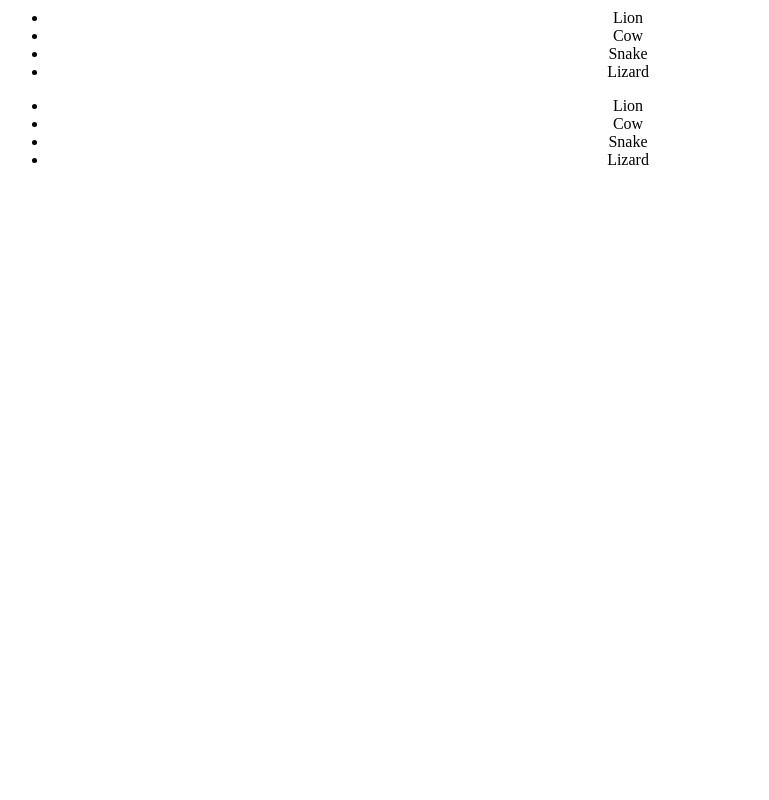
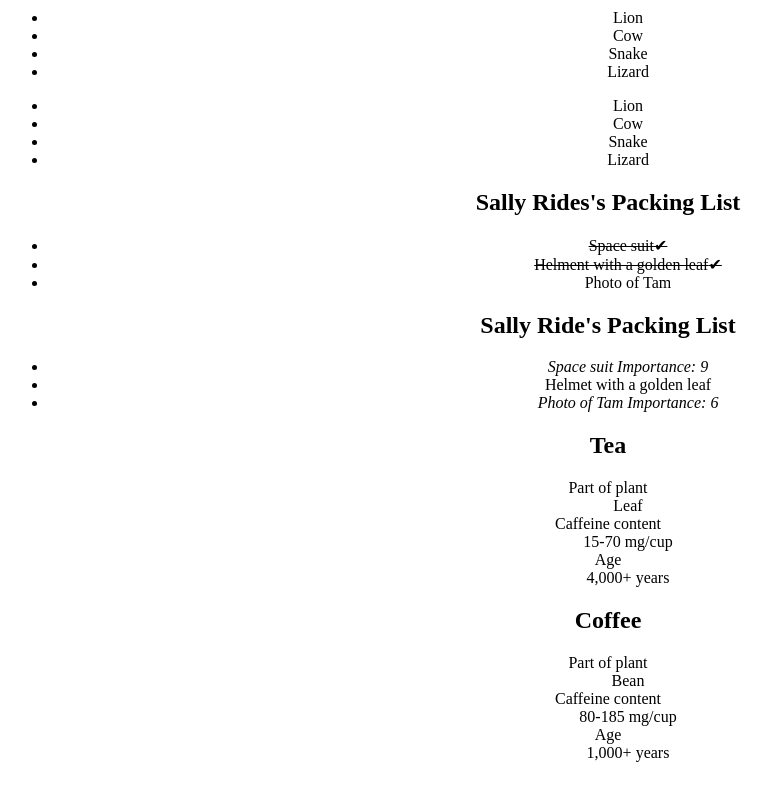
Before and after one commit to dielawn/my-first-react-app, a React (Vite) app: page / in a window 1280 px wide. Shown: the part 1999-2799 px from the top of the page, without its empty margins (32-801 px from the left). Before the commit the page ends 2224 px from the top, so only its background shows below. Built offline with nearby package versions, Linux system fonts and the light colour scheme.

Commit message:
conditional rendering

```diff
--- a/src/Animals.jsx
+++ b/src/Animals.jsx
@@ -72,6 +72,94 @@ function Lists(props) {
     )
 }
 
+function Item({ name, isPacked}) {
+   return <li className="item">{isPacked? <del> {name}✔</del> : name}</li>
+}
+function PackingList() {
+    return (
+        <section>
+            <h1>Sally Rides's Packing List</h1>
+            <ul>
+                <Item isPacked={true} name="Space suit" />
+                <Item isPacked={true} name="Helment with a golden leaf" />
+                <Item isPacked={false} name="Photo of Tam" />
+            </ul>
+        </section>
+    )
+}
+
+function Item1({ name, importance }) {
+    let isImportant = importance > 0
+    return <li className="item">{isImportant? <em>{name}  Importance: {importance}</em>  : name}</li>
+  }
+
+  function Drink({ name }) {
+    const drinks = [
+        {
+            name: 'Tea',
+            plantPart: 'Leaf',
+            caffeine: '15-70 mg/cup',
+            age: '4,000+ years'
+        },
+        {
+            name: 'Coffee',
+            plantPart: 'Bean',
+            caffeine: '80-185 mg/cup',
+            age: '1,000+ years'
+        }
+    ]
+    for(let i = 0; i < drinks.length; i++) {
+        if (name === drinks[i].name.toLocaleLowerCase()) {
+            return (
+                <section>
+                  <h1>{drinks[i].name}</h1>
+                  <dl>
+                    <dt>Part of plant</dt>
+                    <dd>{drinks[i].plantPart}</dd>
+                    <dt>Caffeine content</dt>
+                    <dd>{drinks[i].caffeine}</dd>
+                    <dt>Age</dt>
+                    <dd>{drinks[i].age}</dd>
+                  </dl>
+                </section>
+            )
+        }
+    }
+  }
+
+function DrinkList() {
+    return (
+      <div>
+        <Drink name="tea" />
+        <Drink name="coffee" />
+      </div>
+    );
+  }
+
+
+  export default function PackingList2() {
+    return (
+      <section>
+        <h1>Sally Ride's Packing List</h1>
+        <ul>
+          <Item1
+            importance={9}
+            name="Space suit"
+          />
+          <Item1
+            importance={0}
+            name="Helmet with a golden leaf"
+          />
+          <Item1
+            importance={6}
+            name="Photo of Tam"
+          />
+        </ul>
+      </section>
+    );
+  }
+
+
 export function Animals() {
     const [animals, setAnimals]= useState(['Lion', 'Cow', 'Snake', 'Lizard'])
 
@@ -82,6 +170,9 @@ export function Animals() {
             <ListByLetter animals={animals}/>
             <SearchByLetter animals={animals} />
             <Lists  animals={animals}/>
+            <PackingList />
+            <PackingList2 />
+            <DrinkList />
         </div>
     )
 }
```
